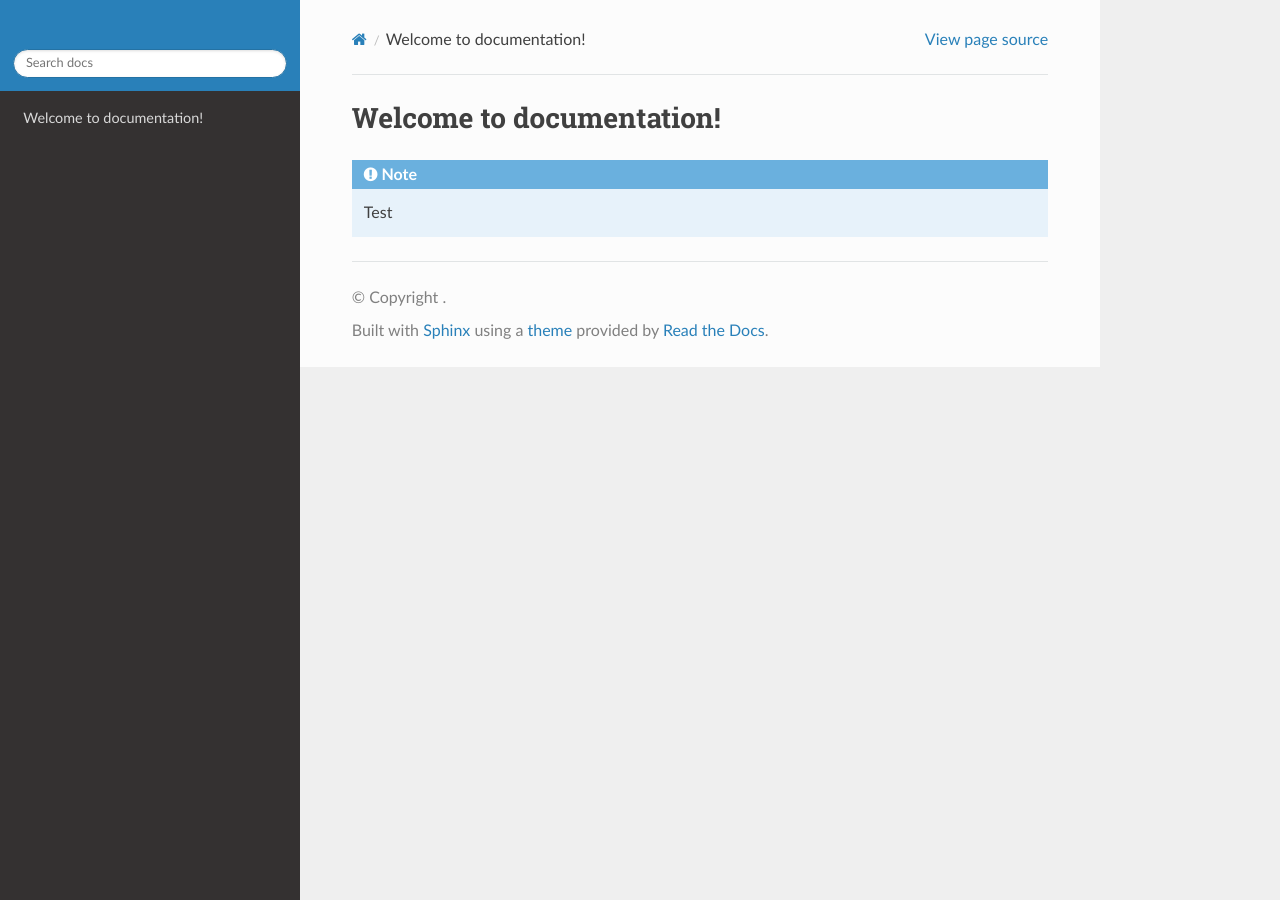
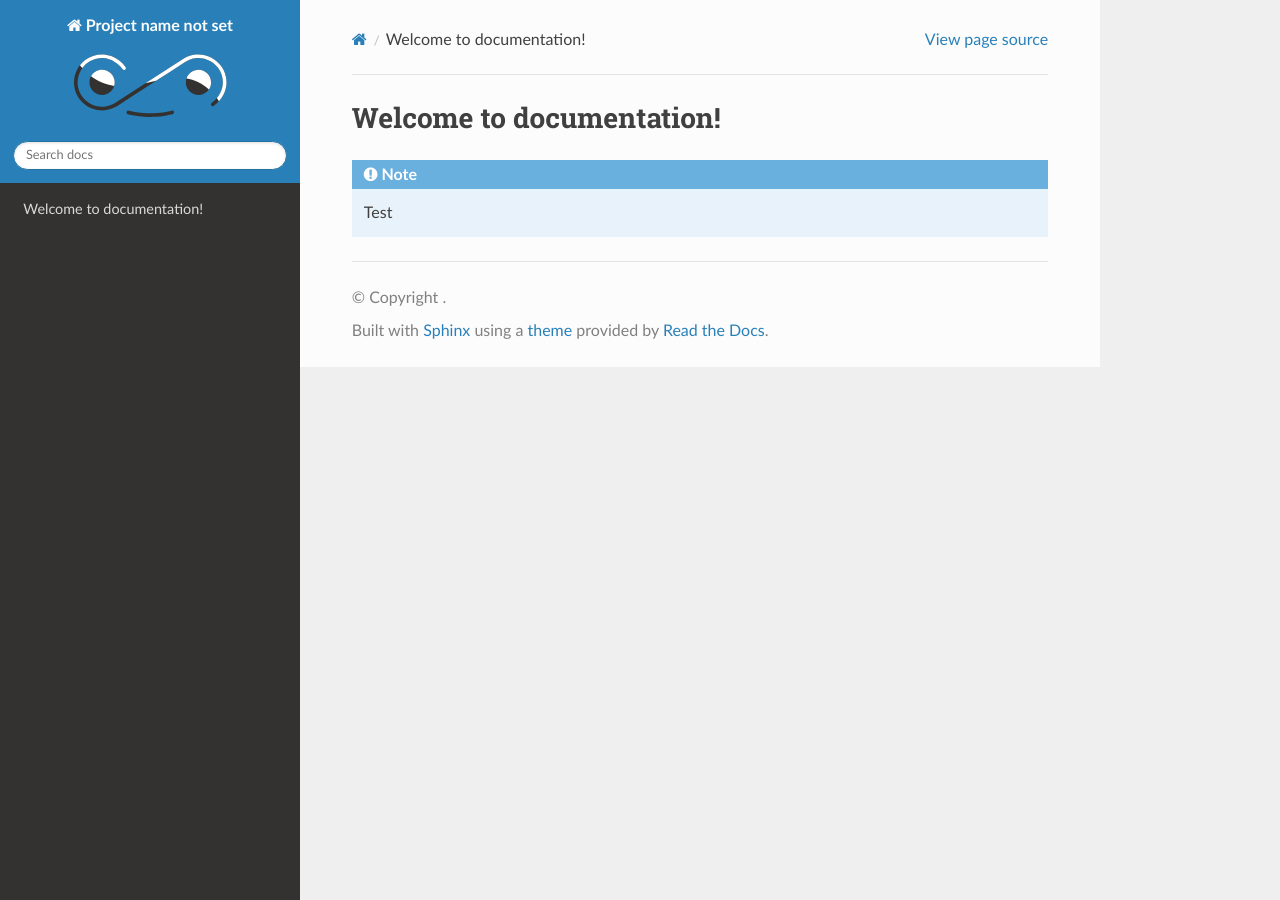
Before and after one commit to ivan-perevala/pr, a Sphinx documentation site: the page built from docs/index.rst, in a window 1280 px wide. Built offline with Sphinx 7.4.7 and the Read the Docs theme 2.0.0, drawn with Linux system fonts in a browser that asks for light colours.

Commit message:
Update conf.py

```diff
--- a/docs/conf.py
+++ b/docs/conf.py
@@ -8,8 +8,9 @@
 
 html_theme = "sphinx_rtd_theme"
 html_logo = "bhq_logo_color_v1.svg"
+html_static_path = ["_static"]
+html_templates_path = ["_templates"]
 html_theme_options = {
     "display_version": True,
     "style_external_links": True,
-    "logo_only": True,
 }
```
